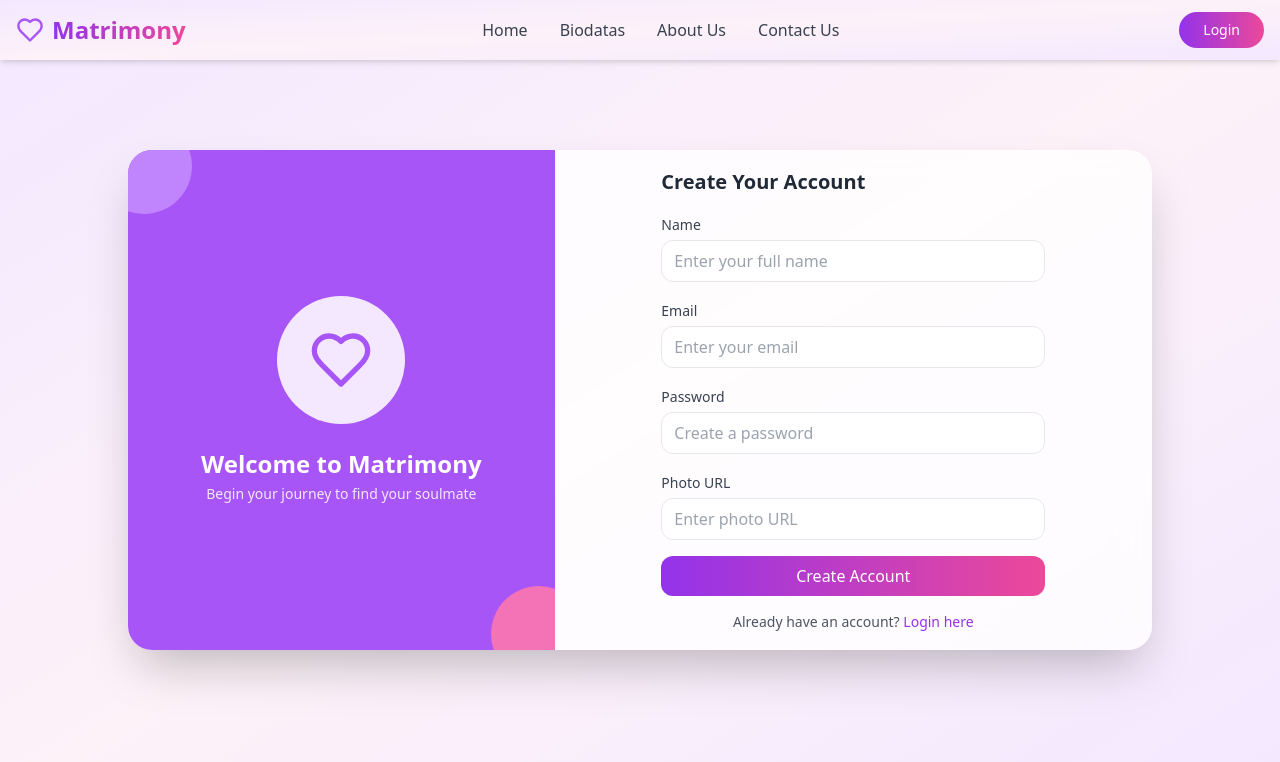
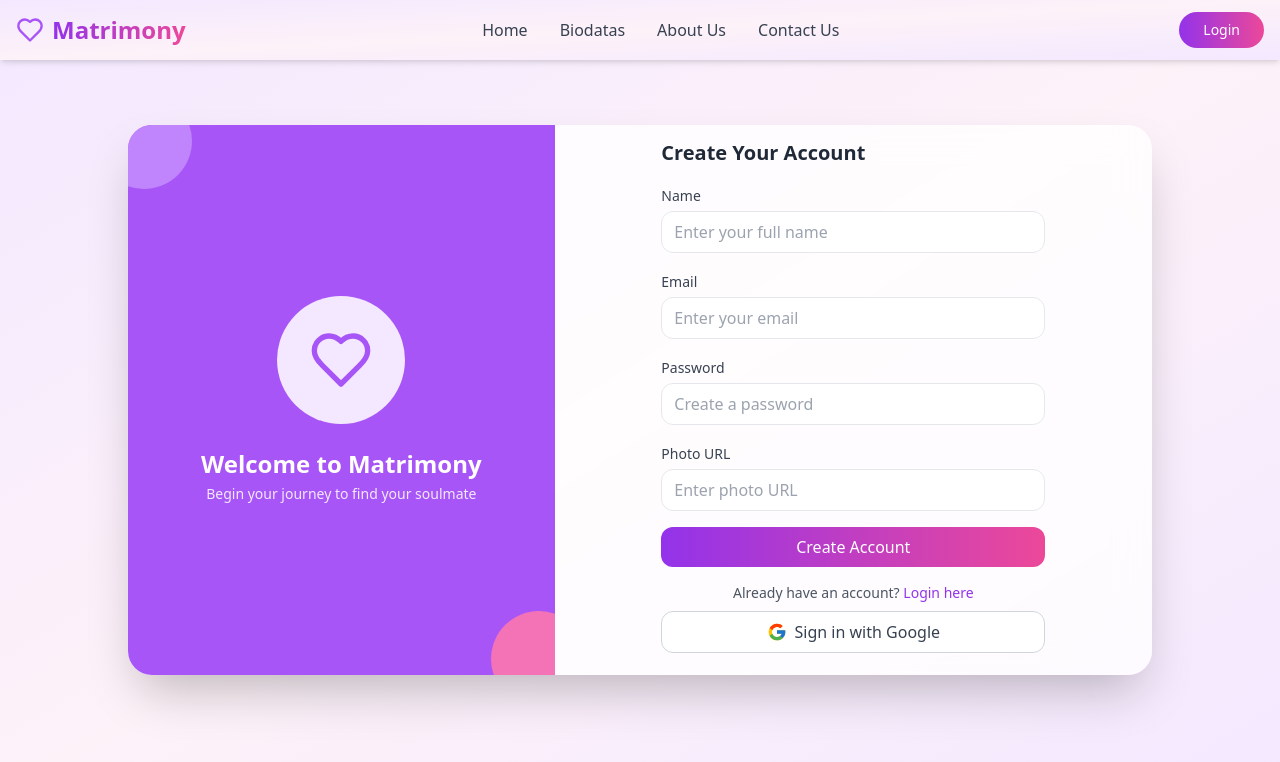
Before and after one commit to Saikat0098/Matrimony-client-side, a React (Vite) app: page /signup in a window 1280 px wide. Shown: the top 762 px of the page. Built offline with nearby package versions, Linux system fonts and the light colour scheme; no server answers.

Commit message:
SocialLogin data base send

```diff
--- a/src/Authentication/Login.jsx
+++ b/src/Authentication/Login.jsx
@@ -2,6 +2,7 @@ import React from 'react';
 import { Link } from 'react-router-dom';
 import { Heart } from 'lucide-react';
 import { FcGoogle } from 'react-icons/fc';
+import SocialLogin from '../Components/SocialLogin';
 
 const Login = () => {
   return (
@@ -60,15 +61,7 @@ const Login = () => {
                 />
               </div>
 
-              {/* Google Sign-in Button */}
-              <button
-                type="button"
-                className="w-full py-2 bg-white border border-gray-300 text-gray-700 rounded-xl flex items-center justify-center gap-2
-                          hover:bg-gray-100 transition-all duration-300 font-medium focus:ring-2 focus:ring-purple-500 focus:ring-offset-2"
-              >
-                <FcGoogle className="w-5 h-5" />
-                Sign in with Google
-              </button>
+
 
               {/* Submit Button */}
               <button
@@ -88,6 +81,9 @@ const Login = () => {
                 </Link>
               </p>
             </form>
+            <div className='py-4'>
+              <SocialLogin></SocialLogin>
+            </div>
           </div>
         </div>
       </div>
--- a/src/Authentication/Signup.jsx
+++ b/src/Authentication/Signup.jsx
@@ -5,6 +5,8 @@ import { useForm } from "react-hook-form";
 import useAuth from "../Hooks/useAuth";
 import toast from "react-hot-toast";
 import useAxiosPublic from "../Hooks/useAxiosPublic";
+import { FcGoogle } from "react-icons/fc";
+import SocialLogin from "../Components/SocialLogin";
 
 const Signup = () => {
   const axiosPublic = useAxiosPublic();
@@ -17,12 +19,14 @@ const Signup = () => {
     formState: { errors },
   } = useForm();
 
-  const { createUser, updateUserProfile } = useAuth();
+  const { createUser, updateUserProfile , googleSignIn } = useAuth();
+
+
 
   const onSubmit = (data) => {
     createUser(data.email, data.password).then((res) => {
       const user = res.user;
-      updateUserProfile(data.name, data.photoURL).then(async (name) => {
+      updateUserProfile(data.name, data.photoURL).then(async () => {
         if (user) {
           const userInfo = { name: user.displayName, email: user.email };
           console.log(userInfo);
@@ -42,11 +46,11 @@ const Signup = () => {
   };
 
   return (
-    <div className="min-h-screen flex items-center justify-center bg-gradient-to-br from-purple-100 via-pink-50 to-purple-100 p-4">
+    <div className="min-h-screen flex items-center justify-center bg-gradient-to-br from-purple-100 via-pink-50 to-purple-100 p-4 ">
       {/* Main Container with Glass Effect */}
       <div
         className="max-w-5xl w-full bg-white/80 backdrop-blur-lg rounded-3xl shadow-2xl overflow-hidden
-                      md:flex md:h-auto lg:h-[500px] my-8"
+                      md:flex md:h-auto lg:h-[550px] my-8"
       >
         <div
           className="md:w-5/12 relative bg-purple-500 py-6 px-4 lg:py-8 lg:px-6
@@ -74,7 +78,7 @@ const Signup = () => {
         </div>
 
         {/* Right Form Side */}
-        <div className="md:w-7/12 px-4 py-6 lg:px-8 lg:py-8 flex flex-col justify-center">
+        <div className="md:w-7/12 px-4 py-6 lg:px-8 lg:py-12 flex flex-col justify-center">
           <div className="max-w-sm w-full mx-auto">
             <h3 className="text-lg md:text-xl font-bold text-gray-800 mb-4">
               Create Your Account
@@ -183,6 +187,9 @@ const Signup = () => {
                 </Link>
               </p>
             </form>
+             <div className="py-2">
+             <SocialLogin></SocialLogin>
+             </div>
           </div>
         </div>
       </div>
--- /dev/null
+++ b/src/Components/SocialLogin.jsx
@@ -0,0 +1,44 @@
+import React from "react";
+import { FcGoogle } from "react-icons/fc";
+import { useNavigate } from "react-router-dom";
+import useAuth from "../Hooks/useAuth";
+import toast from "react-hot-toast";
+import useAxiosPublic from "../Hooks/useAxiosPublic";
+
+const SocialLogin = () => {
+  const axiosPublic = useAxiosPublic();
+  const navigate = useNavigate();
+  const { googleSignIn } = useAuth();
+  const handelGoogleSignup = () => {
+    googleSignIn().then((result) => {
+      const userInfo = {
+        name: result?.user.displayName,
+        email: result?.user.email,
+      };
+      console.log(userInfo);
+      // create userCollection data base saved
+      axiosPublic.post("/users", userInfo).then((res) => {
+        if (res.data.insertedId) {
+          toast.success("signin successfuly");
+          navigate("/");
+        }
+      });
+    });
+  };
+  return (
+    <div>
+      {/* Google Sign-in Button */}
+      <button
+        onClick={handelGoogleSignup}
+        type="button"
+        className="w-full py-2 bg-white border border-gray-300 text-gray-700 rounded-xl flex items-center justify-center gap-2
+                                        hover:bg-gray-100 transition-all duration-300 font-medium focus:ring-2 focus:ring-purple-500 focus:ring-offset-2"
+      >
+        <FcGoogle className="w-5 h-5" />
+        Sign in with Google
+      </button>
+    </div>
+  );
+};
+
+export default SocialLogin;
```
